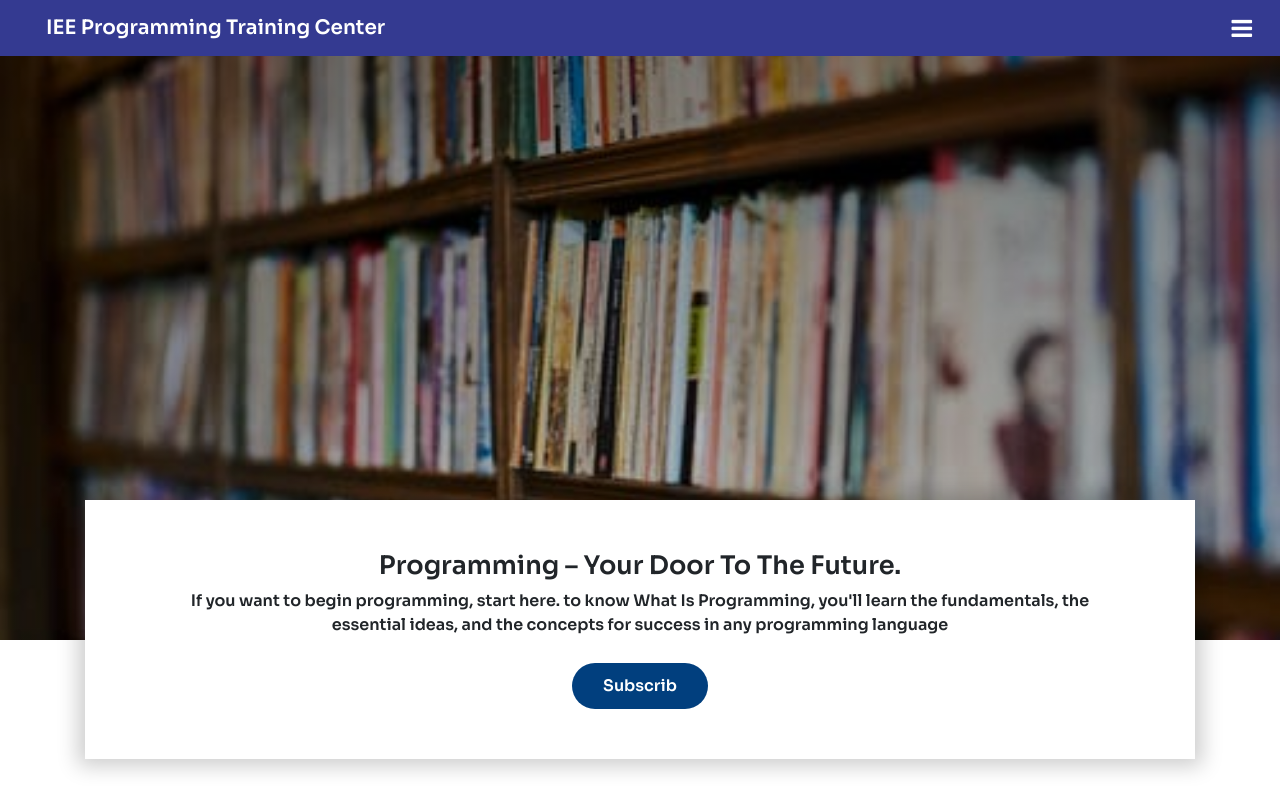
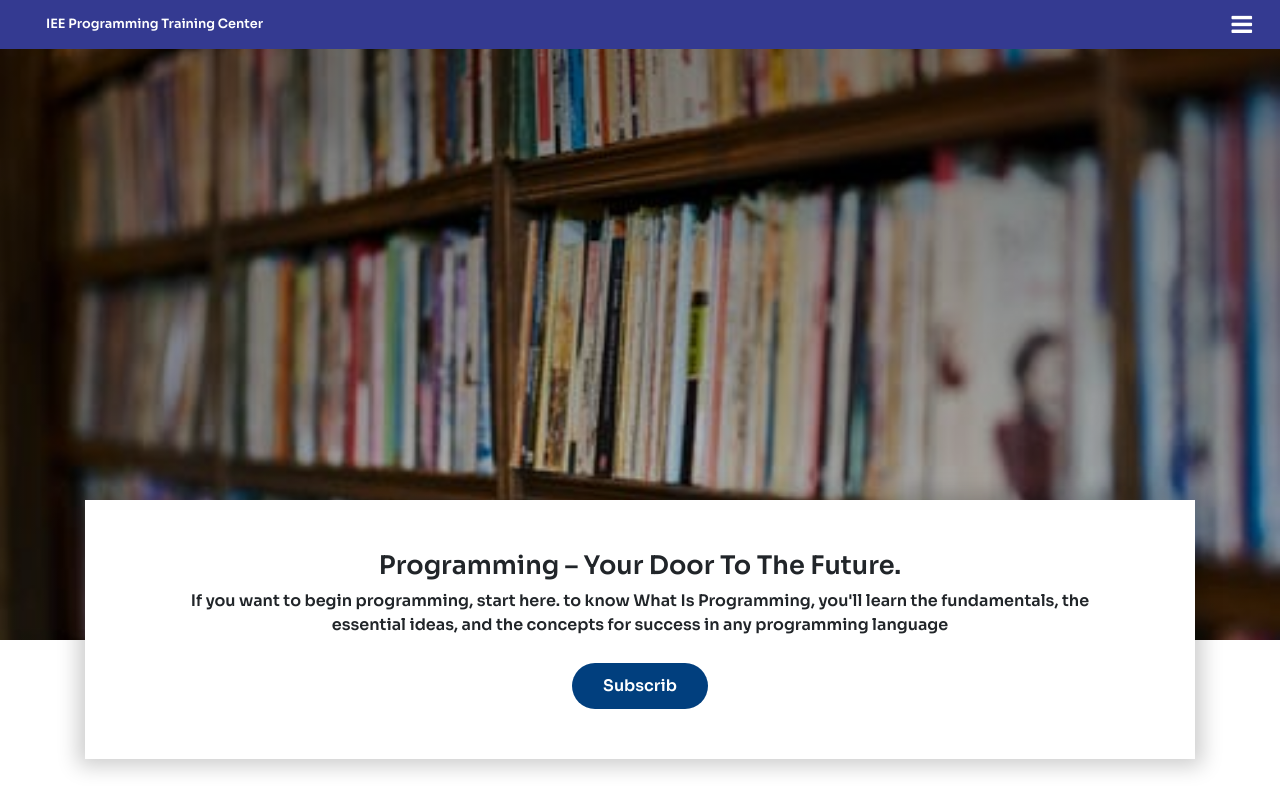
Before and after one commit to ahmedgelwan36/ieecenter-github.io, a plain HTML site: page index.html in a window 1280 px wide. Shown: the top 786 px of the page. Drawn offline with nearby package versions, Linux system fonts and the light colour scheme.

Commit message:
Update style.css

```diff
--- a/style.css
+++ b/style.css
@@ -21,7 +21,8 @@ html{
 .navbar-brand {
     width: 150px ;
     margin-left: 30px ;
-    color:#fff !important
+    color:#fff !important;
+    font-size: 0.8rem !important;
 }
 .navbar-toggler {
     border : none !important;
```
